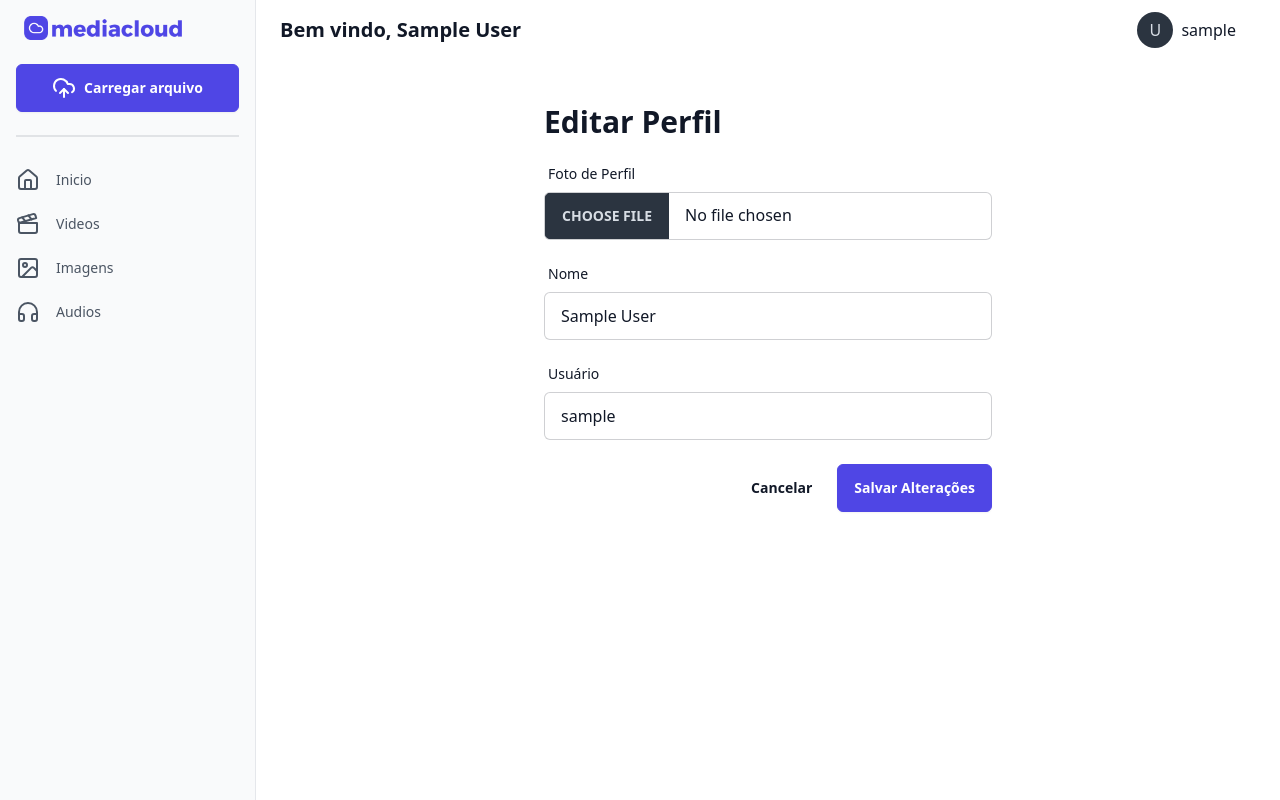
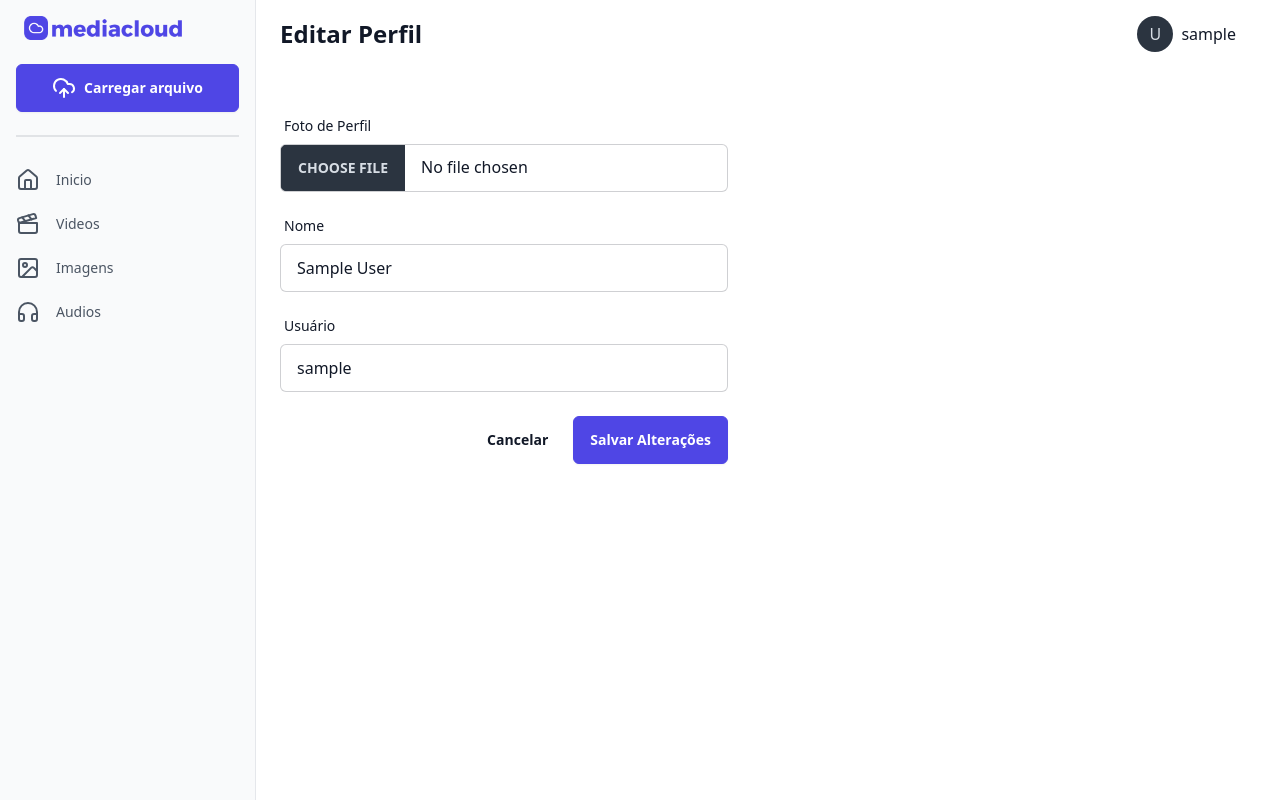
Before and after one commit to camposvictor/mediacloud, a Django app: page /edit-profile/ in a window 1280 px wide. Run offline with Django 5.2, Linux system fonts and the light colour scheme; the visitor is signed in with stand-in values (Sample User, id 1); some libraries are stand-ins or nearby versions.

Commit message:
feat: atualizando titulos das páginas

```diff
--- a/core/templates/audios.html
+++ b/core/templates/audios.html
@@ -1,12 +1,10 @@
 {% extends "base/app_base.html" %}
 
 {% block title %}Audios{% endblock %}
+{% block heading %}Audios{% endblock %}
 
 {% block content %}
-
-
 <div class="flex-1">
-  <h1 class="text-2xl font-bold">Audios</h1>
   {% for media in media_list %}
   <li>{{media.media_type}}</li>
   {% endfor %}
--- a/core/templates/auth/edit_profile.html
+++ b/core/templates/auth/edit_profile.html
@@ -2,13 +2,13 @@
 {% extends "base/app_base.html" %}
 
 {% block title %}Editar Perfil{% endblock %}
+{% block heading %}Editar Perfil{% endblock %}
+
 
 {% block content %}
-<div class="w-full md:max-w-md mx-auto mt-5 flex flex-col">
-  <h2 class="text-3xl font-bold">Editar Perfil</h2>
+<div class="w-full md:max-w-md flex flex-col">
   <form method="post" class="space-y-4" enctype="multipart/form-data">
     {% csrf_token %}
-
     {% if form.non_field_errors %}
     <div role="alert" class="alert alert-error">
       <svg xmlns="http://www.w3.org/2000/svg" class="h-6 w-6 shrink-0 stroke-current" fill="none" viewBox="0 0 24 24">
--- a/core/templates/base/app_base.html
+++ b/core/templates/base/app_base.html
@@ -79,7 +79,7 @@
     </nav>
   </aside>
   <div class="flex flex-col flex-1 h-[100svh] px-6">
-    <header class="flex h-[60px] py-2 mb-6 rounded-box items-center justify-center">
+    <header class="flex py-2 mb-6 rounded-box items-center justify-center">
       <div class="flex-none lg:hidden">
         <label for="my-drawer-3" aria-label="open sidebar" class="btn btn-square btn-ghost">
           <svg xmlns="http://www.w3.org/2000/svg" fill="none" viewBox="0 0 24 24"
@@ -88,7 +88,7 @@
           </svg>
         </label>
       </div>
-      <h2 class="text-xl font-semibold ">Bem vindo, {{user.name}}</h2>
+      <h2 class="text-2xl font-semibold ">{% block heading %} {% endblock %}</h2>
       <div class="flex flex-1 justify-end px-2">
         <div class="flex items-stretch">
           <div class="dropdown dropdown-end">
--- a/core/templates/images.html
+++ b/core/templates/images.html
@@ -1,12 +1,12 @@
 {% extends "base/app_base.html" %}
 
 {% block title %}Imagens{% endblock %}
+{% block heading %}Imagens{% endblock %}
 
 {% block content %}
 
 
 <div class="flex-1">
-  <h1 class="text-2xl font-bold">Imagens</h1>
   {% for media in media_list %}
   <li>{{media.media_type}}</li>
   {% endfor %}
--- a/core/templates/videos.html
+++ b/core/templates/videos.html
@@ -1,12 +1,12 @@
 {% extends "base/app_base.html" %}
 
 {% block title %}Videos{% endblock %}
+{% block heading %}Videos{% endblock %}
 
 {% block content %}
 
 
 <div class="flex-1">
-  <h1 class="text-2xl font-bold">Videos</h1>
   {% for media in media_list %}
   <li>{{media.media_type}}</li>
   {% endfor %}
```
Also changed, not shown: core/templates/dashboard.html (+2 -5 lines).
